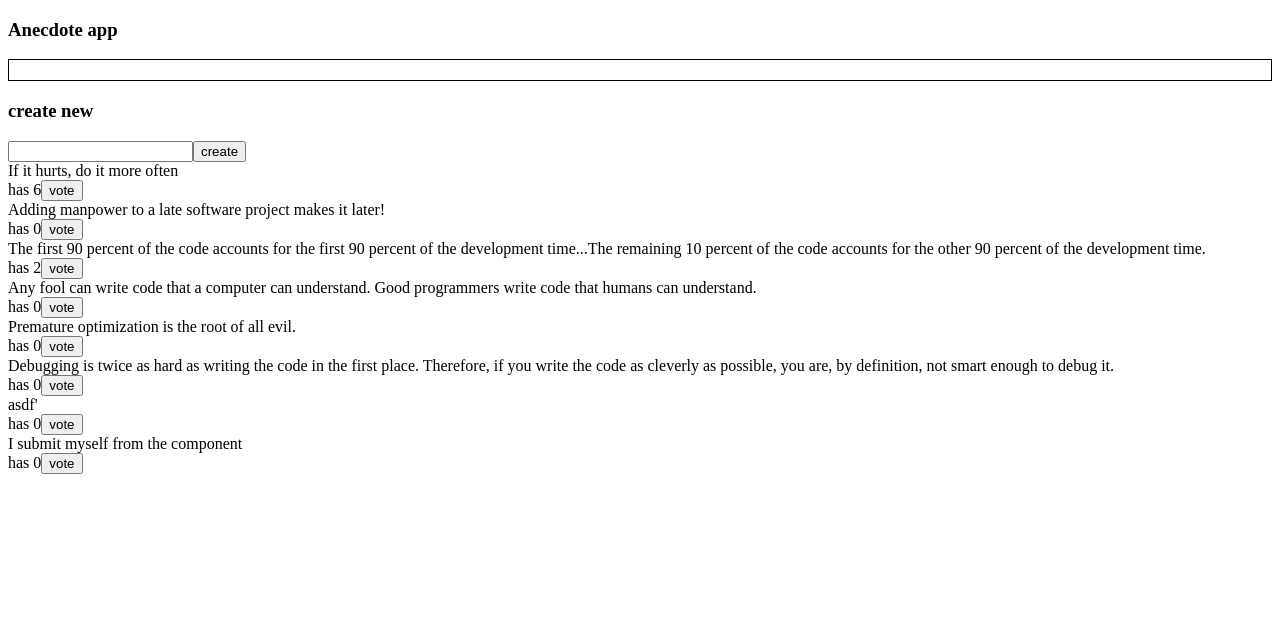
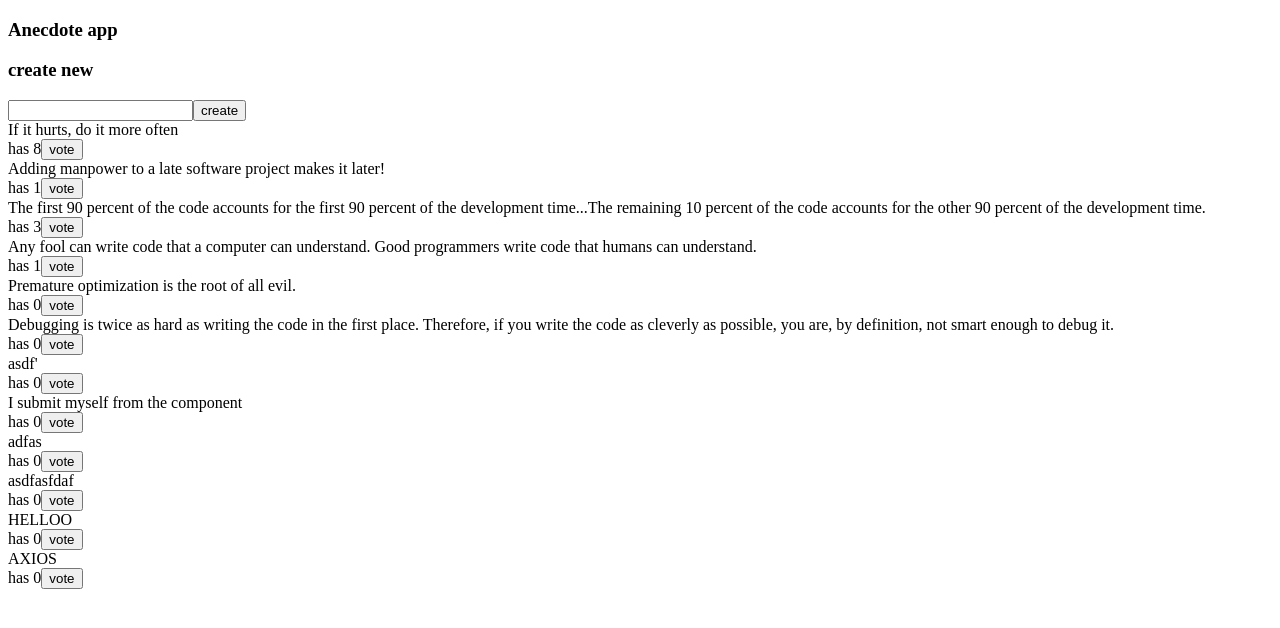
Before and after one commit to keyxcode/fso-part6, a React (Create React App) app in the folder query-anecdotes/: page / in a window 1280 px wide. Shown: the top 628 px of the page. Built offline with nearby package versions, Linux system fonts and the light colour scheme; data requests are answered from the project's data file.

Commit message:
Implement a proper clear noti action

```diff
--- a/query-anecdotes/db.json
+++ b/query-anecdotes/db.json
@@ -3,22 +3,22 @@
     {
       "content": "If it hurts, do it more often",
       "id": "47145",
-      "votes": 6
+      "votes": 8
     },
     {
       "content": "Adding manpower to a late software project makes it later!",
       "id": "21149",
-      "votes": 0
+      "votes": 1
     },
     {
       "content": "The first 90 percent of the code accounts for the first 90 percent of the development time...The remaining 10 percent of the code accounts for the other 90 percent of the development time.",
       "id": "69581",
-      "votes": 2
+      "votes": 3
     },
     {
       "content": "Any fool can write code that a computer can understand. Good programmers write code that humans can understand.",
       "id": "36975",
-      "votes": 0
+      "votes": 1
     },
     {
       "content": "Premature optimization is the root of all evil.",
@@ -39,6 +39,26 @@
       "content": "I submit myself from the component",
       "votes": 0,
       "id": "1Kb3MwQ"
+    },
+    {
+      "content": "adfas",
+      "votes": 0,
+      "id": "p2SWjdC"
+    },
+    {
+      "content": "asdfasfdaf",
+      "votes": 0,
+      "id": "GuPUXN5"
+    },
+    {
+      "content": "HELLOO",
+      "votes": 0,
+      "id": "OBzD66x"
+    },
+    {
+      "content": "AXIOS",
+      "votes": 0,
+      "id": "-Ef9PxB"
     }
   ]
 }
--- a/query-anecdotes/src/App.js
+++ b/query-anecdotes/src/App.js
@@ -23,7 +23,7 @@ const App = () => {
       payload: `anecdote "${anecdote.content}" voted`,
     });
     setTimeout(() => {
-      dispatch({ type: "SET_NOTI", payload: "" });
+      dispatch({ type: "CLEAR_NOTI" });
     }, 3000);
   };
 
--- a/query-anecdotes/src/NotiContext.js
+++ b/query-anecdotes/src/NotiContext.js
@@ -4,6 +4,8 @@ const notiReducer = (state, action) => {
   switch (action.type) {
     case "SET_NOTI":
       return action.payload;
+    case "CLEAR_NOTI":
+      return null;
     default:
       return state;
   }
@@ -12,7 +14,7 @@ const notiReducer = (state, action) => {
 const NotiContext = createContext();
 
 export const NotiContextProvider = (props) => {
-  const [noti, notiDispatch] = useReducer(notiReducer, "");
+  const [noti, notiDispatch] = useReducer(notiReducer, null);
 
   return (
     <NotiContext.Provider value={[noti, notiDispatch]}>
--- a/query-anecdotes/src/components/AnecdoteForm.js
+++ b/query-anecdotes/src/components/AnecdoteForm.js
@@ -17,7 +17,7 @@ const AnecdoteForm = () => {
         payload: "too short anecdote, must have length 5 or more",
       });
       setTimeout(() => {
-        dispatch({ type: "SET_NOTI", payload: "" });
+        dispatch({ type: "CLEAR_NOTI" });
       }, 3000);
     },
   });
--- a/query-anecdotes/src/components/Notification.js
+++ b/query-anecdotes/src/components/Notification.js
@@ -11,6 +11,7 @@ const Notification = () => {
     marginBottom: 5,
   };
 
+  if (noti === null) return null;
   return <div style={style}>{noti}</div>;
 };
 
```
